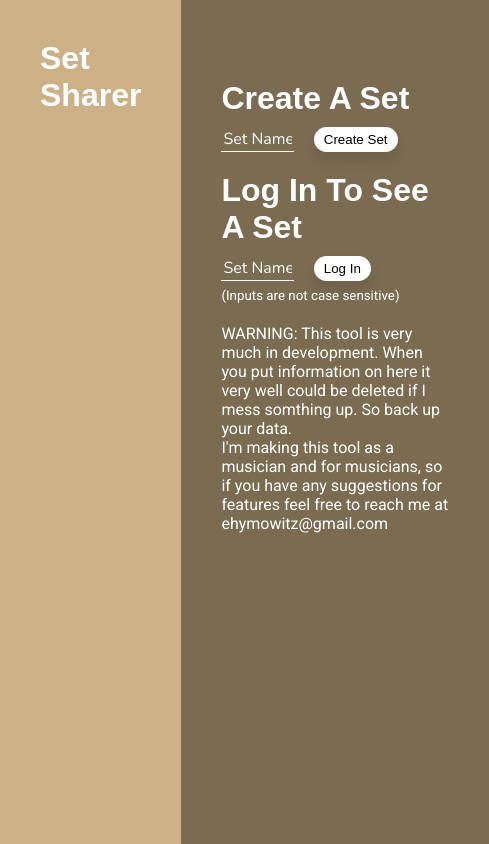
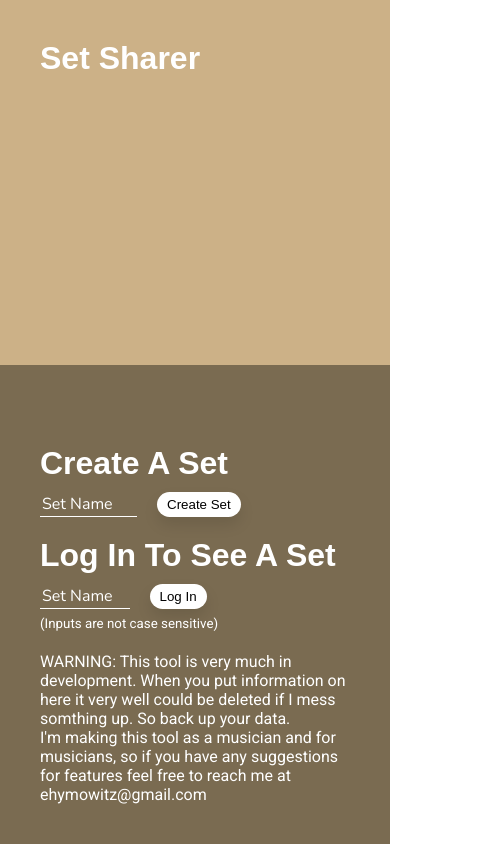
Before and after one commit to ehymowitz/set-sharer, a Next.js app: page / in a window 390 px wide. Shown: the whole page, 489 px wide, since content can reach past the window. Built offline with nearby package versions, Linux system fonts and the light colour scheme.

Commit message:
Basic responsiveness idea

```diff
--- a/styles/_container.scss
+++ b/styles/_container.scss
@@ -2,6 +2,7 @@
   margin: 0;
   padding: 0;
   min-height: 100vh;
+  width: fit-content;
   display: grid;
   grid-template-columns: 2fr 1fr;
 
@@ -31,3 +32,14 @@
     }
   }
 }
+
+
+@media (max-width: $Laptops) {
+  .container {
+    width: 100vw;
+    display: grid;
+    grid-template-columns: none;
+    grid-template-rows: 1fr auto;
+    min-height: none;
+  }
+}
--- a/styles/_songList.scss
+++ b/styles/_songList.scss
@@ -17,11 +17,13 @@
     .song-card-container {
       display: grid;
       grid-template-columns: 1fr 2fr;
-      .song-img img {
-        max-width: 150px;
-        height: 100px;
-        border-radius: 15px;
-        object-fit: cover;
+      .song-img {
+        img {
+          max-width: 150px;
+          height: 100px;
+          border-radius: 15px;
+          object-fit: cover;
+        }
       }
       .song-text {
         padding: 0 15px;
--- /dev/null
+++ b/styles/_variables.scss
@@ -0,0 +1,7 @@
+// Breakpoints (max width)
+$Laptops: 1200px;
+$Tablets: 770px;
+$Phones: 500px;
+
+// Breakpoints (min width)
+$Laptops-big: 1920px;
--- a/styles/index.scss
+++ b/styles/index.scss
@@ -1,5 +1,6 @@
+@import './variables.scss';
 @import './layout.scss';
 @import './container.scss';
 @import './songList.scss';
 @import './forms';
-@import './songDisplay.scss'
+@import './songDisplay.scss';
```
